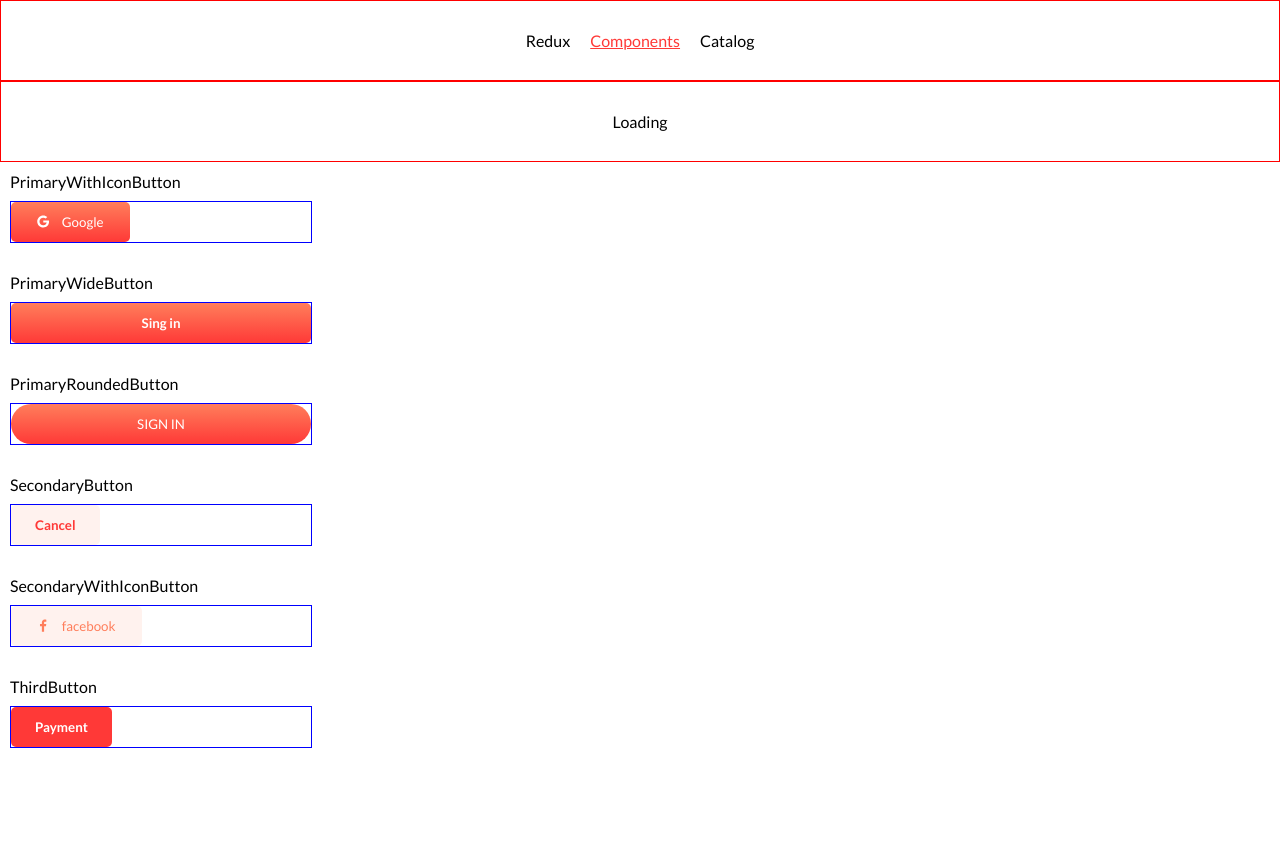
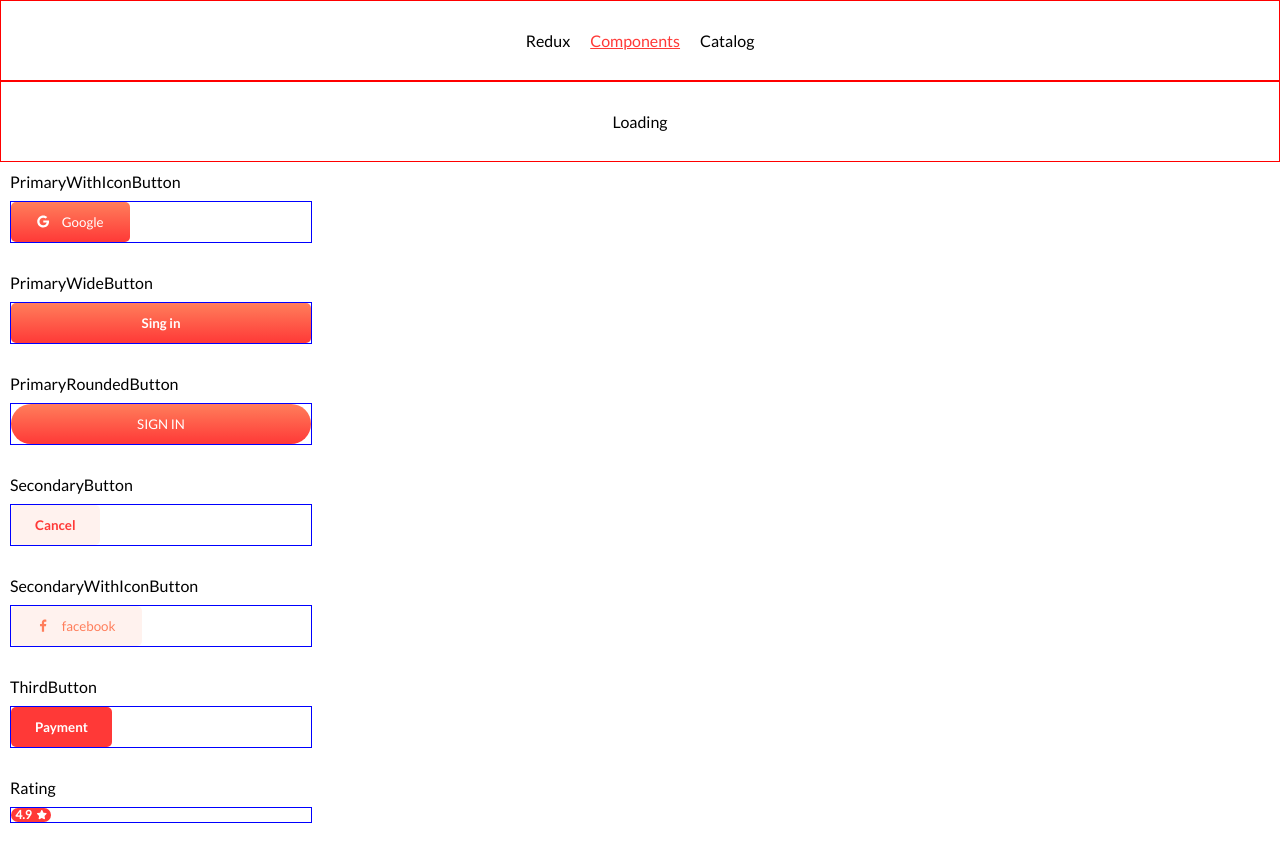
Before and after one commit to SVladikO/depoistu, a React (Create React App) app: page /components in a window 1280 px wide. Before the commit the page ends 800 px from the top, so only its background shows below. Built offline with nearby package versions, Linux system fonts and the light colour scheme.

Commit message:
PMA-13 Finished rating component

```diff
--- /dev/null
+++ b/src/component/Rating/Rating.js
@@ -0,0 +1,14 @@
+import React from 'react';
+import {StyledRating} from "./Rating.style";
+
+const Rating = (props) => {
+    const {Icon, value} = props;
+    return (
+       <StyledRating>
+           {value}
+           {Icon && <Icon/>}
+       </StyledRating>
+    );
+};
+
+export default Rating;
--- /dev/null
+++ b/src/component/Rating/Rating.style.js
@@ -0,0 +1,19 @@
+import styled from "styled-components";
+import {THEME} from "../../theme";
+
+export const StyledRating = styled.div`
+  width: 40px;
+  background-color: ${THEME.COLOR.PRIMARY};
+  font-weight: 700;
+  font-size: 12px;
+  line-height: 14px;
+  border-radius: 8px;
+  color: ${THEME.COLOR.ACCENT4};
+  display: flex;
+  justify-content: center;
+  align-items: center;
+  & > svg {
+    fill: ${THEME.COLOR.ACCENT4};
+    padding: 0 0 0 5px;
+  }
+`
--- a/src/page/development/Components.page.jsx
+++ b/src/page/development/Components.page.jsx
@@ -8,8 +8,10 @@ import {
     SecondaryWithIconButton,
     ThirdButton,
 } from "../../component/Button/Button.style";
+import Rating from "../../component/Rating/Rating";
 import {ReactComponent as GoogleIcon} from '../../icons/google.svg';
 import {ReactComponent as FacebookIcon} from '../../icons/facebook.svg';
+import {ReactComponent as RateIcon} from '../../icons/rate_star.svg';
 
 const components = [
     {title: 'PrimaryWithIconButton', component: <PrimaryWithIconButton><GoogleIcon/>Google</PrimaryWithIconButton>},
@@ -18,6 +20,7 @@ const components = [
     {title: 'SecondaryButton', component: <SecondaryButton>Cancel</SecondaryButton>},
     {title: 'SecondaryWithIconButton', component: <SecondaryWithIconButton><FacebookIcon/>facebook</SecondaryWithIconButton>},
     {title: 'ThirdButton', component: <ThirdButton>Payment</ThirdButton>},
+    {title: 'Rating', component: <Rating Icon={RateIcon} value={`4.9`}/>},
 ]
 
 function ComponentsPage() {
```
Also changed, not shown: src/icons/rate_star.svg (added).
